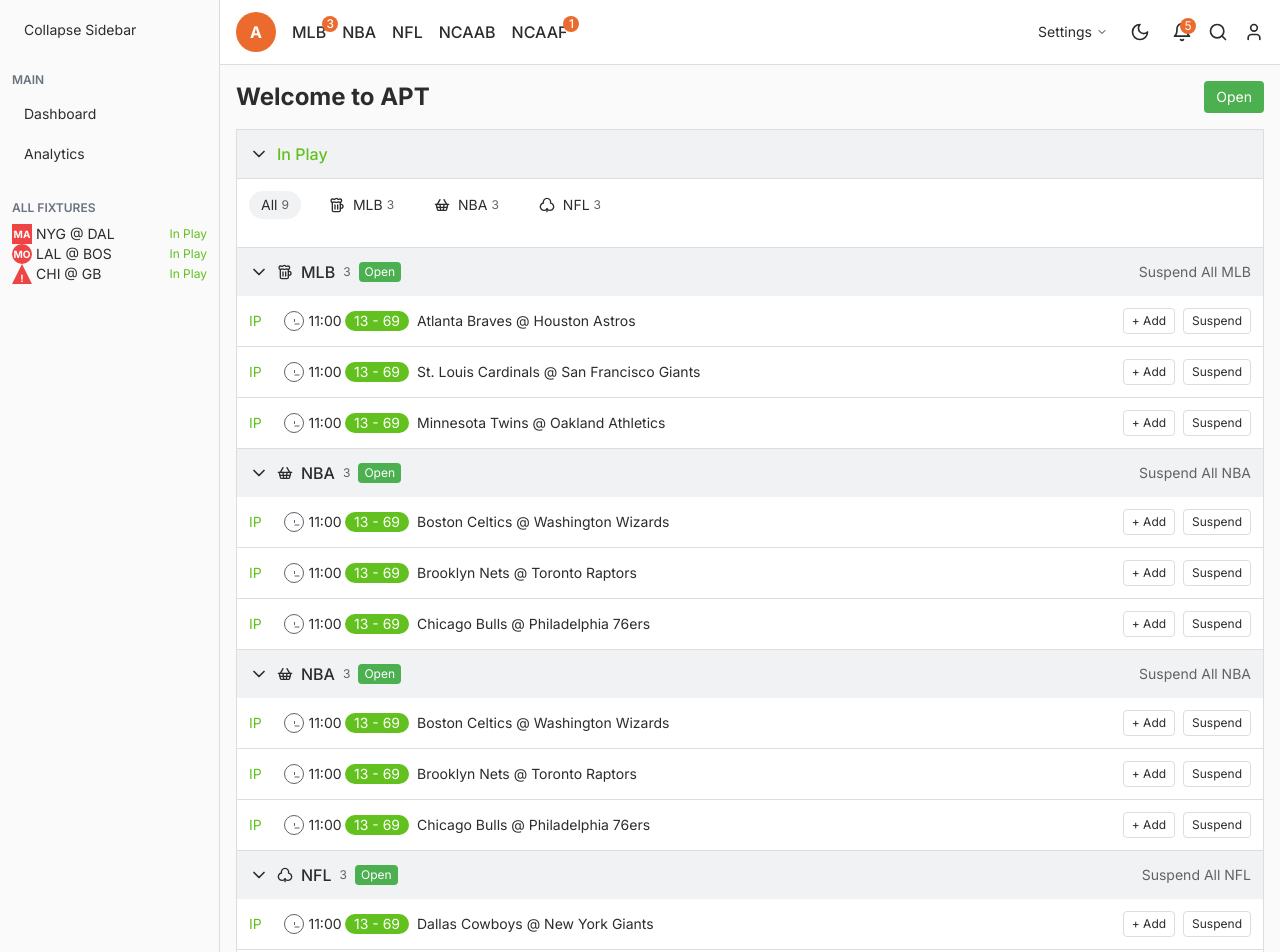
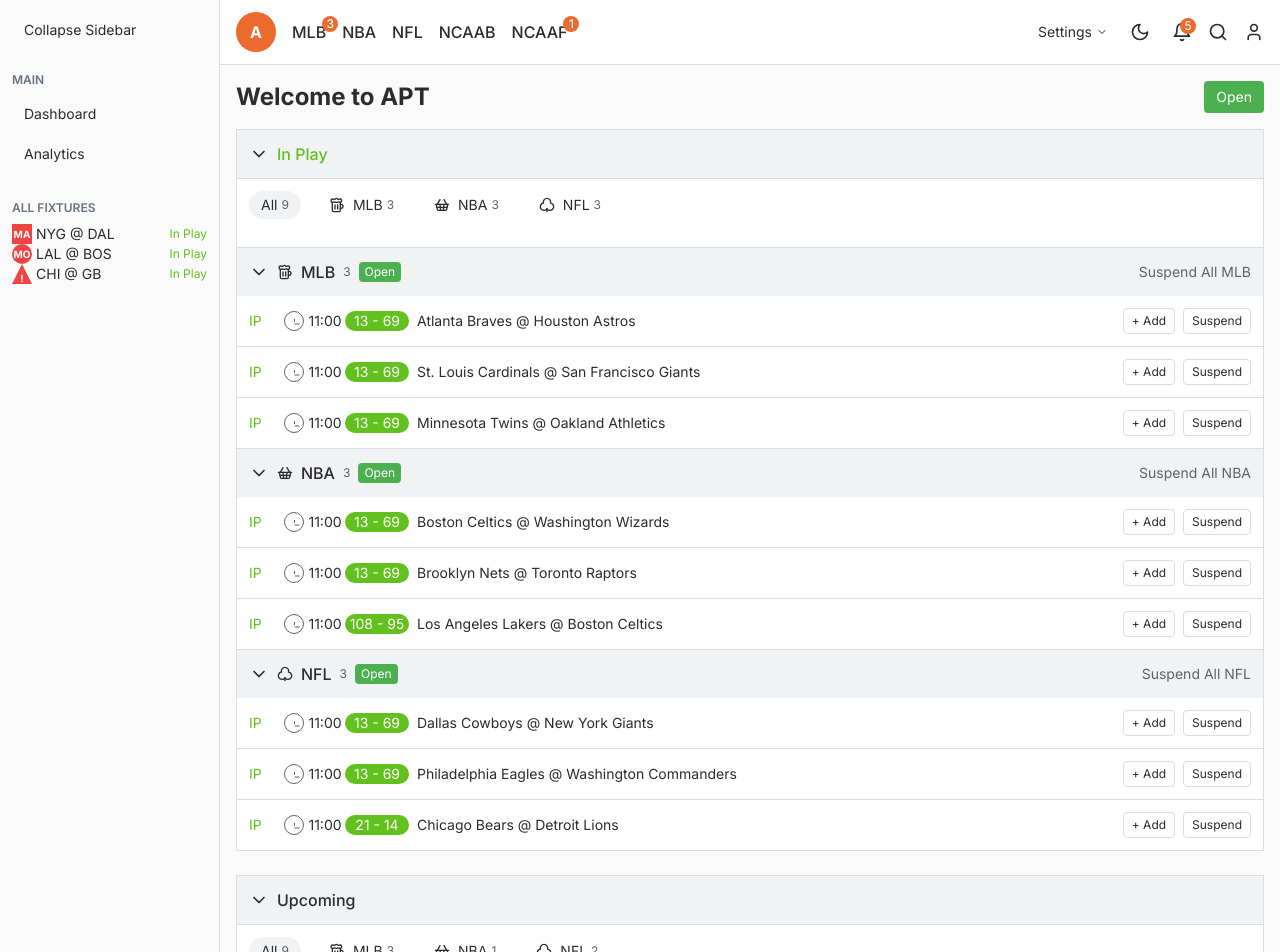
Before and after one commit to samheelangstrom/Trader-UI-, a Next.js app: page / in a window 1280 px wide. Shown: the top 952 px of the page. Built offline with nearby package versions, Linux system fonts and the light colour scheme.

Commit message:
refactor: distinguish NBA and NFL fixtures in fixture list
Remove duplicate NBA section, move interactive game to NBA, and ensure clear sport separation

#VERCEL_SKIP

Co-authored-by: null <180421638+samheelangstrom@users.noreply.github.com>

```diff
--- a/app/page.tsx
+++ b/app/page.tsx
@@ -180,7 +180,7 @@ export default function LandingPage() {
                 </div>
               </div>
 
-              <div className="flex items-center p-3">
+              <Link href="/game" className="flex items-center p-3 hover:bg-[#f9f9f9]">
                 <div className="w-8 text-[#62c11e] text-sm">IP</div>
                 <div className="w-16 text-sm flex items-center justify-center">
                   <div className="relative w-5 h-5 mr-1 rounded-full border border-[#5f6368] flex items-center justify-center">
@@ -189,80 +189,13 @@ export default function LandingPage() {
                   </div>
                   <span>11:00</span>
                 </div>
-                <div className="w-16 text-sm bg-[#62c11e] text-white text-center rounded-full">13 - 69</div>
-                <div className="flex-1 text-sm ml-2">Chicago Bulls @ Philadelphia 76ers</div>
+                <div className="w-16 text-sm bg-[#62c11e] text-white text-center rounded-full">108 - 95</div>
+                <div className="flex-1 text-sm ml-2">Los Angeles Lakers @ Boston Celtics</div>
                 <div className="flex items-center gap-2">
                   <button className="px-2 py-1 text-xs border border-[#dcdddf] rounded">+ Add</button>
                   <button className="px-2 py-1 text-xs border border-[#dcdddf] rounded">Suspend</button>
                 </div>
-              </div>
-            </div>
-          </div>
-
-          {/* NBA Section (Duplicate as shown in the image) */}
-          <div className="border-b border-[#dcdddf]">
-            <div className="flex items-center justify-between p-3 bg-[#f1f2f3]">
-              <div className="flex items-center gap-2">
-                <ChevronDown className="h-5 w-5" />
-                <Basketball className="h-4 w-4" />
-                <span className="font-medium">NBA</span>
-                <span className="text-xs text-[#5f6368]">3</span>
-                <span className="text-xs px-1.5 py-0.5 bg-[#4CAF50] text-white rounded">Open</span>
-              </div>
-              <button className="text-sm text-[#5f6368]">Suspend All NBA</button>
-            </div>
-
-            <div className="divide-y divide-[#dcdddf]">
-              <div className="flex items-center p-3">
-                <div className="w-8 text-[#62c11e] text-sm">IP</div>
-                <div className="w-16 text-sm flex items-center justify-center">
-                  <div className="relative w-5 h-5 mr-1 rounded-full border border-[#5f6368] flex items-center justify-center">
-                    <div className="absolute top-[7px] left-[9px] w-[1px] h-[3px] bg-[#5f6368] origin-bottom transform rotate-0"></div>
-                    <div className="absolute top-[7px] left-[9px] w-[1px] h-[5px] bg-[#5f6368] origin-bottom transform rotate-90"></div>
-                  </div>
-                  <span>11:00</span>
-                </div>
-                <div className="w-16 text-sm bg-[#62c11e] text-white text-center rounded-full">13 - 69</div>
-                <div className="flex-1 text-sm ml-2">Boston Celtics @ Washington Wizards</div>
-                <div className="flex items-center gap-2">
-                  <button className="px-2 py-1 text-xs border border-[#dcdddf] rounded">+ Add</button>
-                  <button className="px-2 py-1 text-xs border border-[#dcdddf] rounded">Suspend</button>
-                </div>
-              </div>
-
-              <div className="flex items-center p-3">
-                <div className="w-8 text-[#62c11e] text-sm">IP</div>
-                <div className="w-16 text-sm flex items-center justify-center">
-                  <div className="relative w-5 h-5 mr-1 rounded-full border border-[#5f6368] flex items-center justify-center">
-                    <div className="absolute top-[7px] left-[9px] w-[1px] h-[3px] bg-[#5f6368] origin-bottom transform rotate-0"></div>
-                    <div className="absolute top-[7px] left-[9px] w-[1px] h-[5px] bg-[#5f6368] origin-bottom transform rotate-90"></div>
-                  </div>
-                  <span>11:00</span>
-                </div>
-                <div className="w-16 text-sm bg-[#62c11e] text-white text-center rounded-full">13 - 69</div>
-                <div className="flex-1 text-sm ml-2">Brooklyn Nets @ Toronto Raptors</div>
-                <div className="flex items-center gap-2">
-                  <button className="px-2 py-1 text-xs border border-[#dcdddf] rounded">+ Add</button>
-                  <button className="px-2 py-1 text-xs border border-[#dcdddf] rounded">Suspend</button>
-                </div>
-              </div>
-
-              <div className="flex items-center p-3">
-                <div className="w-8 text-[#62c11e] text-sm">IP</div>
-                <div className="w-16 text-sm flex items-center justify-center">
-                  <div className="relative w-5 h-5 mr-1 rounded-full border border-[#5f6368] flex items-center justify-center">
-                    <div className="absolute top-[7px] left-[9px] w-[1px] h-[3px] bg-[#5f6368] origin-bottom transform rotate-0"></div>
-                    <div className="absolute top-[7px] left-[9px] w-[1px] h-[5px] bg-[#5f6368] origin-bottom transform rotate-90"></div>
-                  </div>
-                  <span>11:00</span>
-                </div>
-                <div className="w-16 text-sm bg-[#62c11e] text-white text-center rounded-full">13 - 69</div>
-                <div className="flex-1 text-sm ml-2">Chicago Bulls @ Philadelphia 76ers</div>
-                <div className="flex items-center gap-2">
-                  <button className="px-2 py-1 text-xs border border-[#dcdddf] rounded">+ Add</button>
-                  <button className="px-2 py-1 text-xs border border-[#dcdddf] rounded">Suspend</button>
-                </div>
-              </div>
+              </Link>
             </div>
           </div>
 
@@ -314,7 +247,7 @@ export default function LandingPage() {
                 </div>
               </div>
 
-              <Link href="/game" className="flex items-center p-3 hover:bg-[#f9f9f9]">
+              <div className="flex items-center p-3">
                 <div className="w-8 text-[#62c11e] text-sm">IP</div>
                 <div className="w-16 text-sm flex items-center justify-center">
                   <div className="relative w-5 h-5 mr-1 rounded-full border border-[#5f6368] flex items-center justify-center">
@@ -323,13 +256,13 @@ export default function LandingPage() {
                   </div>
                   <span>11:00</span>
                 </div>
-                <div className="w-16 text-sm bg-[#62c11e] text-white text-center rounded-full">13 - 69</div>
+                <div className="w-16 text-sm bg-[#62c11e] text-white text-center rounded-full">21 - 14</div>
                 <div className="flex-1 text-sm ml-2">Chicago Bears @ Detroit Lions</div>
                 <div className="flex items-center gap-2">
                   <button className="px-2 py-1 text-xs border border-[#dcdddf] rounded">+ Add</button>
                   <button className="px-2 py-1 text-xs border border-[#dcdddf] rounded">Suspend</button>
                 </div>
-              </Link>
+              </div>
             </div>
           </div>
         </div>
```
Also changed, not shown: package.json (+15 -15 lines), components.json, next.config.mjs (line endings or trailing spaces), 2 other files (tests, documents, lock files or other folders).
